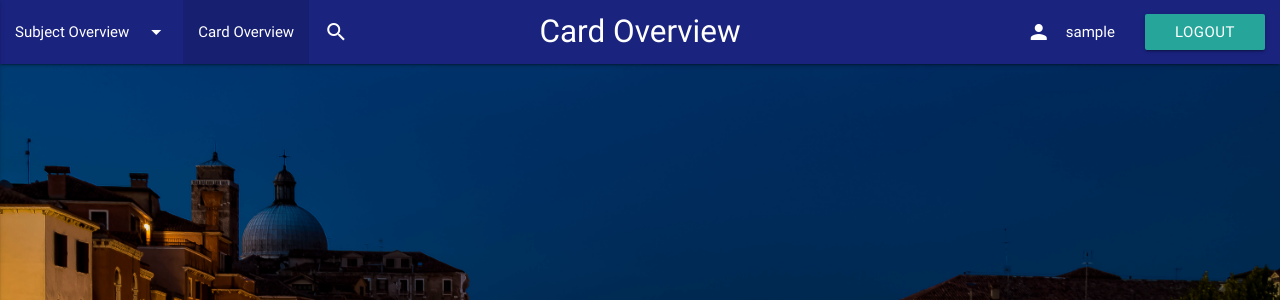
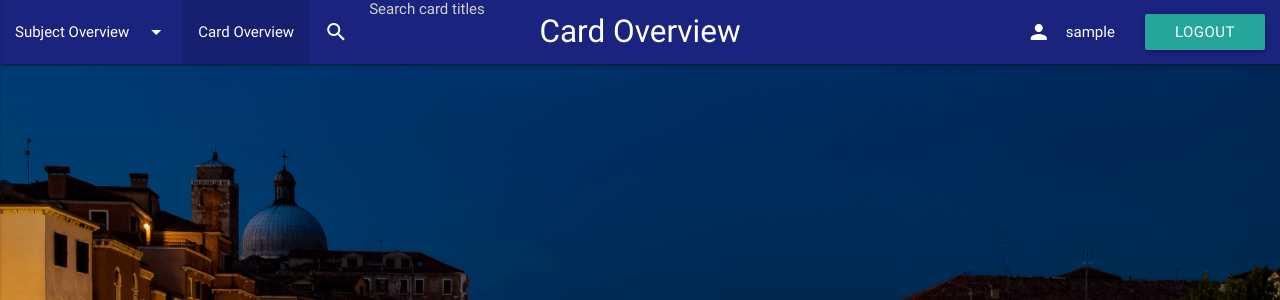
Before and after one commit to sjaster/pytodo, a Flask app: page /cards in a window 1280 px wide. Shown: the top 300 px of the page. Run offline with Flask 2, Linux system fonts and the light colour scheme; the visitor is signed in with stand-in values (Sample User, id 1); data that the repository does not hold is empty; parts of the project's set-up code (start-up, migrations or seed data) failed here and were passed over.

Commit message:
simplify usability of searches

```diff
--- a/src/main.py
+++ b/src/main.py
@@ -69,16 +69,8 @@ def cards():
 
         if 'search' in request.form.keys():
             search = request.form['search']
-            if search == '':
-                search_cards = cards
-            else:
-                search_cards = []
-                for card in cards:
-                    if str.lower(search) in str.lower(card.title):
-                        search_cards.append(card)
-
-    if 'search' in request.form.keys():
-        return render_template('cards.html', cards=search_cards, subjects=subjects, context=Context.card, request_path=request.path)
+            search_cards = card_g.search_cards(search,user.id)
+            return render_template('cards.html', cards=search_cards, subjects=subjects, context=Context.card_search, request_path=request.path, search=search)
 
     return render_template('cards.html', cards=cards, subjects=subjects, context=Context.card, request_path=request.path)
 
@@ -111,21 +103,13 @@ def subject_overview():
 
         if 'search' in request.form.keys():
             search = request.form['search']
-            if search == '':
-                search_subj = subjects
-            else:
-                search_subj = []
-                for subject in subjects:
-                    if str.lower(search) in str.lower(subject.name):
-                        search_subj.append(subject)
+            search_subj = subject_g.search_subjects(search,user.id)
+            return render_template('index.html', subjects=search_subj, context=Context.subject_search, request_path=request.path, search=search)
 
-    if 'search' in request.form.keys():
-        return render_template('index.html', subjects=search_subj, context=Context.subject, request_path=request.path)
+    if 'create_subject' in session:
+        return render_template('index.html', subjects=subjects, context=Context.subject_create)
     else:
-        if 'create_subject' in session:
-            return render_template('index.html', subjects=subjects, context=Context.subject_create)
-        else:
-            return render_template('index.html', subjects=subjects, context=Context.subject, request_path=request.path)
+        return render_template('index.html', subjects=subjects, context=Context.subject, request_path=request.path)
 
 @app.route('/subject/create', methods=['GET', 'POST'])
 @login_required
--- a/src/models.py
+++ b/src/models.py
@@ -91,6 +91,17 @@ class Card(db.Model):
     def get_active_cards_by_subject(self, subject_id):
         return Card.query.filter_by(subject_id=subject_id)
 
+    def search_cards(self, search, user_id):
+        cards = self.get_active_cards_by_user(user_id)
+        if search == '':
+            search_cards = cards
+        else:
+            search_cards = []
+            for card in cards:
+                if str.lower(search) in str.lower(card.title):
+                    search_cards.append(card)
+        return search_cards
+
 class Subject(db.Model):
     __tablename__ = 'subjects'
     id = db.Column(db.Integer, primary_key=True)
@@ -124,13 +135,24 @@ class Subject(db.Model):
             count += 1
         return count
 
-
+    def search_subjects(self, search, user_id):
+        subjects = self.get_subject_by_user(user_id)
+        if search == '':
+            search_subj = subjects
+        else:
+            search_subj = []
+            for subject in subjects:
+                if str.lower(search) in str.lower(subject.name):
+                    search_subj.append(subject)
+        return search_subj
 
 class Context:
     subject = 'Subject Overview'
     subject_single = 'Subject - '
     subject_create = 'Create new Subject'
+    subject_search = 'Search Subjects'
     card = 'Card Overview'
     card_create = 'Create new Card'
+    card_search = 'Search Cards'
     register = 'Pytodo Register'
     login = 'Pytodo Login'
--- a/src/templates/layout.html
+++ b/src/templates/layout.html
@@ -38,7 +38,7 @@
                 <li>
                     <form method="post" action="{{ url_for('subject_overview') }}">
                         <div class="input-field">
-                            <input class="white-text indigo darken-4" id="search" name="search" type="search">
+                            <input class="white-text indigo darken-4" id="search" name="search" type="search" placeholder="Search subjects" value="{{ search }}">
                             <label class="label-icon" for="search">
                                 <i class="material-icons white-text icon-search-bar">search</i>
                             </label>
@@ -49,7 +49,7 @@
                 <li>
                     <form method="post" action="{{ url_for('cards') }}">
                         <div class="input-field">
-                            <input class="white-text indigo darken-4" id="search" name="search" type="search">
+                            <input class="white-text indigo darken-4" id="search" name="search" type="search" placeholder="Search card titles" value="{{ search }}">
                             <label class="label-icon" for="search">
                                 <i class="material-icons white-text icon-search-bar">search</i>
                             </label>
```
